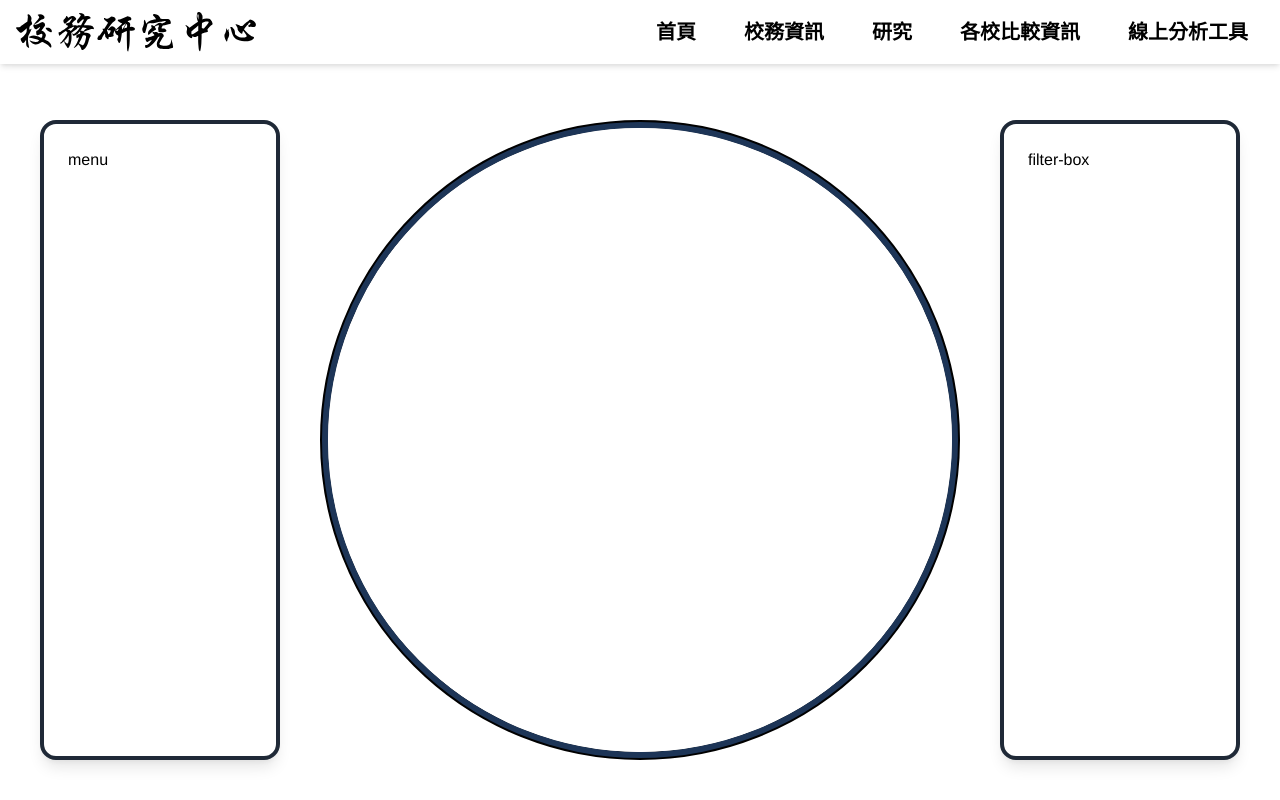
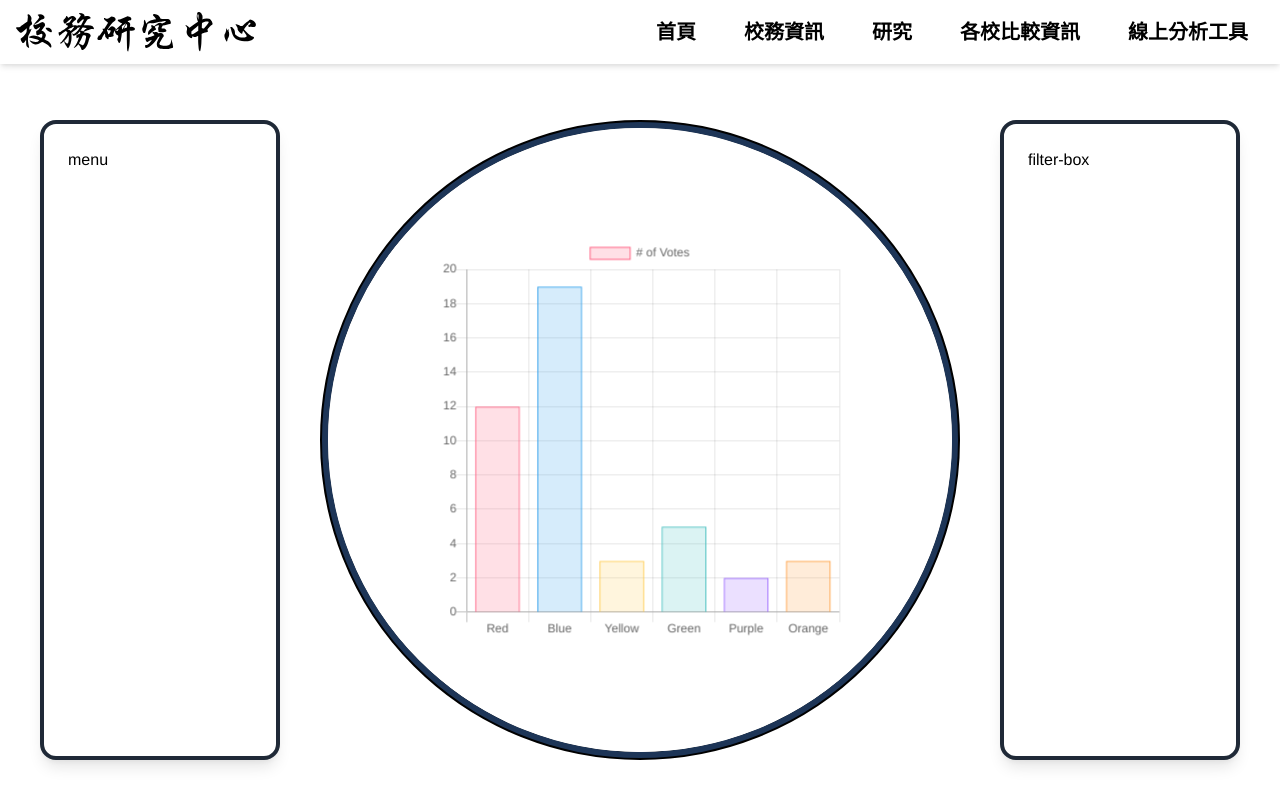
Before and after one commit to NTUT-rosita/rosita-front, a Vue app: page /chart-info in a window 1280 px wide. Built offline with nearby package versions, Linux system fonts and the light colour scheme.

Commit message:
add a sample bar chart

```diff
--- a/src/assets/scss/components/chart-info/chart.scss
+++ b/src/assets/scss/components/chart-info/chart.scss
@@ -10,29 +10,22 @@
   }
 
   &__outer {
-    position: absolute;
-    top: 0;
-    left: 0;
-    bottom: 0;
-    right: 0;
-    margin: auto;
-    height: 100%;
-    width: 100%;
     border-radius: 50%;
     border: 1vh solid #000000;
-    background-color: #ffffff;
   }
 
   &__inner {
-    margin: 0;
-    position: relative;
     top: 50%;
     left: 50%;
-    height: 100%;
-    width: 100%;
     transform: translate(-50%, -50%);
     border-radius: 50%;
     border: 1vh solid #ffffff;
     box-shadow: 0 0 0 6px #1d3557;
   }
+
+  &__content {
+    top: 50%;
+    left: 50%;
+    transform: translate(-50%, -50%);
+  }
 }
--- a/src/charts/index.ts
+++ b/src/charts/index.ts
@@ -1 +1,40 @@
 import Chart from 'chart.js'
+
+export const createChart = (target: HTMLCanvasElement): Chart => {
+    return new Chart(target, {
+        type: 'bar',
+        data: {
+            labels: ['Red', 'Blue', 'Yellow', 'Green', 'Purple', 'Orange'],
+            datasets: [{
+                label: '# of Votes',
+                data: [12, 19, 3, 5, 2, 3],
+                backgroundColor: [
+                    'rgba(255, 99, 132, 0.2)',
+                    'rgba(54, 162, 235, 0.2)',
+                    'rgba(255, 206, 86, 0.2)',
+                    'rgba(75, 192, 192, 0.2)',
+                    'rgba(153, 102, 255, 0.2)',
+                    'rgba(255, 159, 64, 0.2)'
+                ],
+                borderColor: [
+                    'rgba(255, 99, 132, 1)',
+                    'rgba(54, 162, 235, 1)',
+                    'rgba(255, 206, 86, 1)',
+                    'rgba(75, 192, 192, 1)',
+                    'rgba(153, 102, 255, 1)',
+                    'rgba(255, 159, 64, 1)'
+                ],
+                borderWidth: 1
+            }]
+        },
+        options: {
+            scales: {
+                yAxes: [{
+                    ticks: {
+                        beginAtZero: true
+                    }
+                }]
+            }
+        }
+    })
+}
--- a/src/components/chart-info/chart/Chart.vue
+++ b/src/components/chart-info/chart/Chart.vue
@@ -1,20 +1,75 @@
 <template>
-  <div class="circle__container relative overflow-y-hidden flex justify-center items-center">
-    <div class="circle relative h-0">
-      <div class="circle__outer">
-        <div class="circle__inner"/>
+  <div class="
+    circle__container
+    relative
+    overflow-y-hidden
+    flex
+    justify-center
+    items-center
+  ">
+    <div class="
+      circle
+      relative
+      h-0
+    ">
+      <div class="
+        circle__outer
+        absolute
+        top-0
+        bottom-0
+        right-0
+        left-0
+        m-auto
+        h-full
+        w-full
+        bg-white
+      ">
+        <div ref="circleArea" class="
+          circle__inner
+          m-0
+          relative
+          h-full
+          w-full
+        ">
+          <div class="
+            circle__content
+            absolute
+            w-2/3
+            h-2/3
+          ">
+            <canvas id="myChart" class="w-full h-full" width="0" :height="circleHeight"/>
+          </div>
+        </div>
       </div>
     </div>
   </div>
 </template>
 
 <script lang="ts">
-import { defineComponent } from "vue";
+import { defineComponent, onMounted, ref, computed, reactive, toRefs, nextTick } from "vue";
 import '@/assets/scss/components/chart-info/chart.scss'
+import { createChart } from "@/charts";
 
 export default defineComponent({
-  name: "Chart"
+  name: "Chart",
+  setup() {
+    const circleArea = ref<HTMLDivElement>({} as HTMLDivElement)
+
+    const data = reactive({
+      circleHeight: computed(() => circleArea.value.clientHeight / Math.sqrt(2)),
+      circleWidth: computed(() => circleArea.value.clientWidth / Math.sqrt(2))
+    })
+
+    onMounted(async () => {
+      const myChartCanvas = document.getElementById('myChart') as HTMLCanvasElement
+      await nextTick()
+      createChart(myChartCanvas)
+    })
+
+    return {
+      circleArea,
+      ...toRefs(data)
+    }
+  }
 })
 </script>
-
-<style scoped></style>
```
